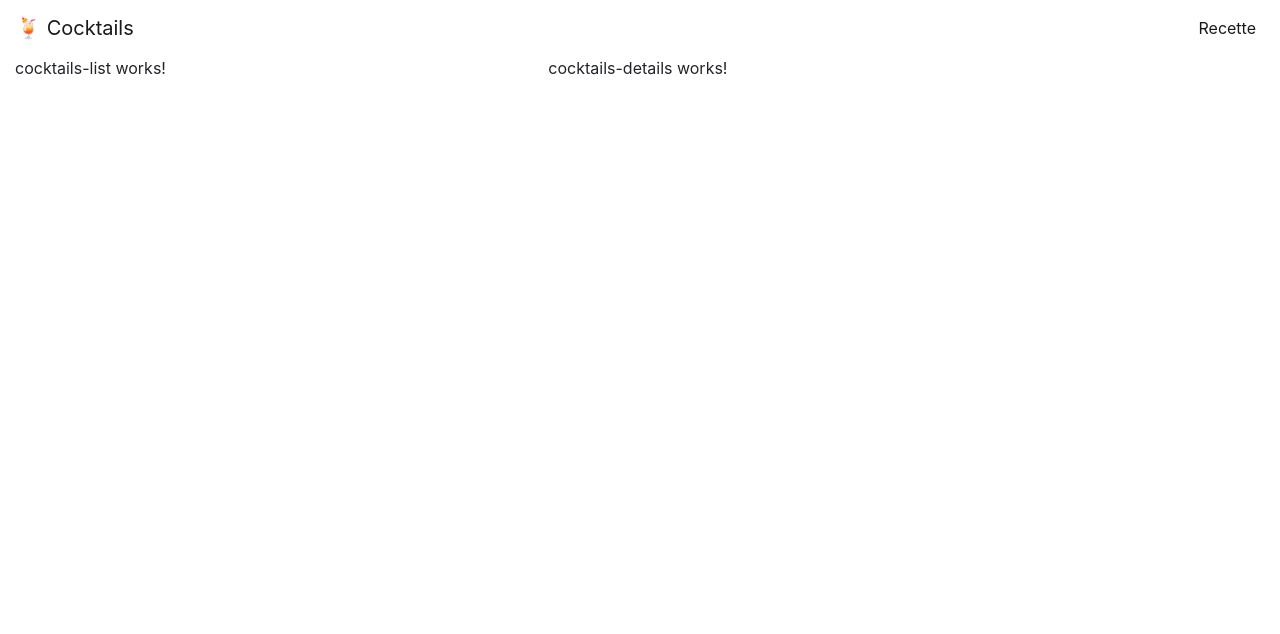
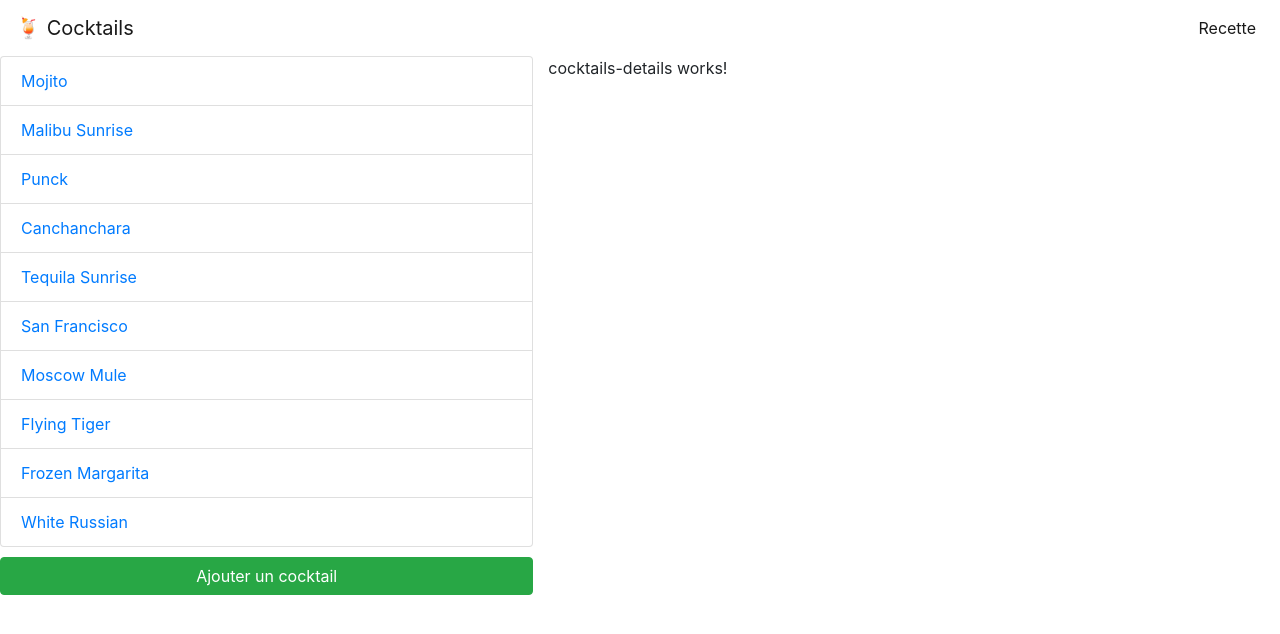
Before and after one commit to sandix34/Angular-Cocktails, an Angular app: page / in a window 1280 px wide. Shown: the top 634 px of the page. Built offline with nearby package versions, Linux system fonts and the light colour scheme.

Commit message:
display the cocktail list

```diff
--- a/src/app/app.component.ts
+++ b/src/app/app.component.ts
@@ -1,5 +1,4 @@
 import { Component } from '@angular/core';
-import { Cocktail } from './cocktail';
 
 @Component({
   selector: 'app-root',
@@ -8,6 +7,4 @@ import { Cocktail } from './cocktail';
 })
 export class AppComponent {
   title = 'Angular-Cocktail';
-
-  cocktail = new Cocktail("mojito");
 }
--- a/src/app/cocktails-list/cocktails-list.component.html
+++ b/src/app/cocktails-list/cocktails-list.component.html
@@ -1 +1,10 @@
-<p>cocktails-list works!</p>
+<div class="row">
+  <div class="list-group col-12" style="padding-right: 0px; margin-bottom: 10px;">
+    <a href="#" class="list-group-item list-group-itam-action" *ngFor="let cocktail of cocktails">{{ cocktail.name }}</a>
+  </div>
+</div>
+<div class="row">
+  <div class="btn btn-success col-12">
+    Ajouter un cocktail
+  </div>
+</div>
--- a/src/app/cocktails-list/cocktails-list.component.ts
+++ b/src/app/cocktails-list/cocktails-list.component.ts
@@ -1,4 +1,5 @@
 import { Component, OnInit } from '@angular/core';
+import { Cocktail } from '../cocktail';
 
 @Component({
   selector: 'app-cocktails-list',
@@ -7,6 +8,19 @@ import { Component, OnInit } from '@angular/core';
 })
 export class CocktailsListComponent implements OnInit {
 
+  public cocktails: Cocktail[] = [
+    new Cocktail('Mojito'),
+    new Cocktail('Malibu Sunrise'),
+    new Cocktail('Punck'),
+    new Cocktail('Canchanchara'),
+    new Cocktail('Tequila Sunrise'),
+    new Cocktail('San Francisco'),
+    new Cocktail('Moscow Mule'),
+    new Cocktail('Flying Tiger'),
+    new Cocktail('Frozen Margarita'),
+    new Cocktail('White Russian'),
+  ];
+
   constructor() { }
 
   ngOnInit(): void {
```
